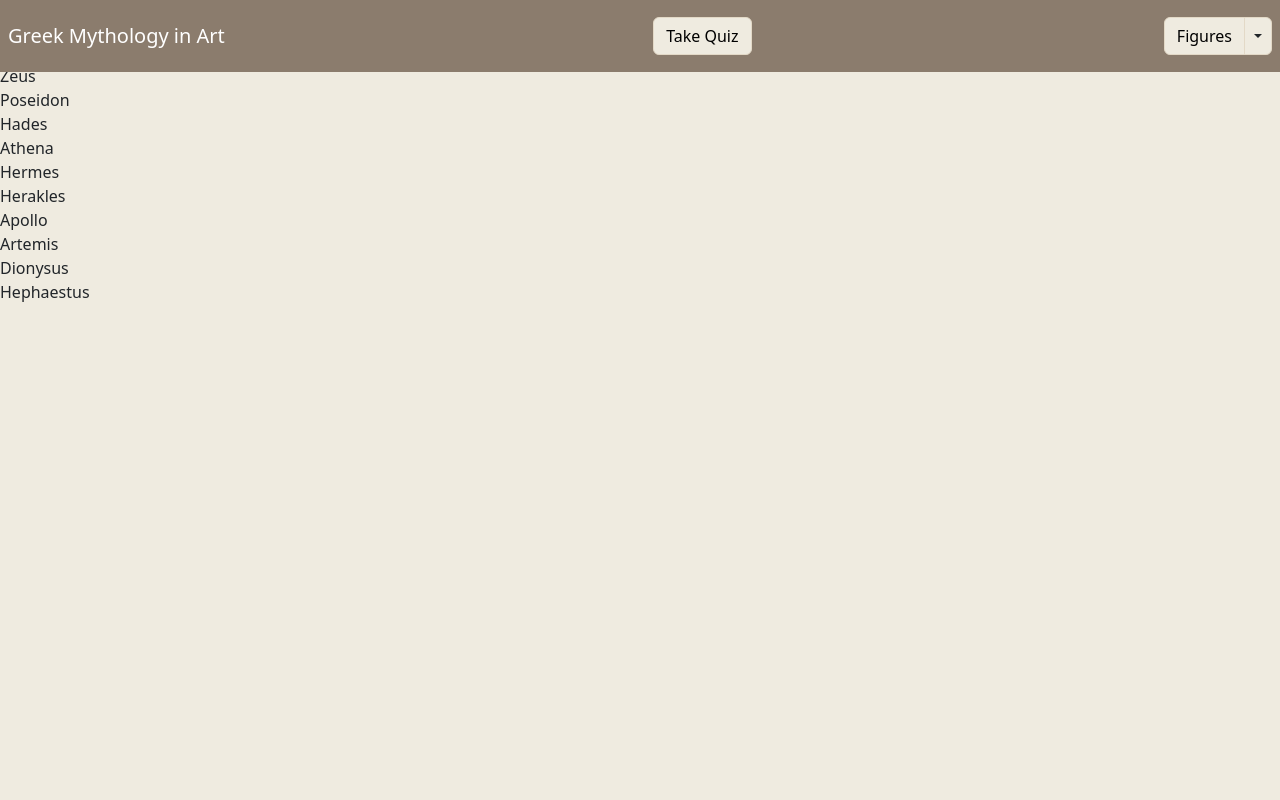
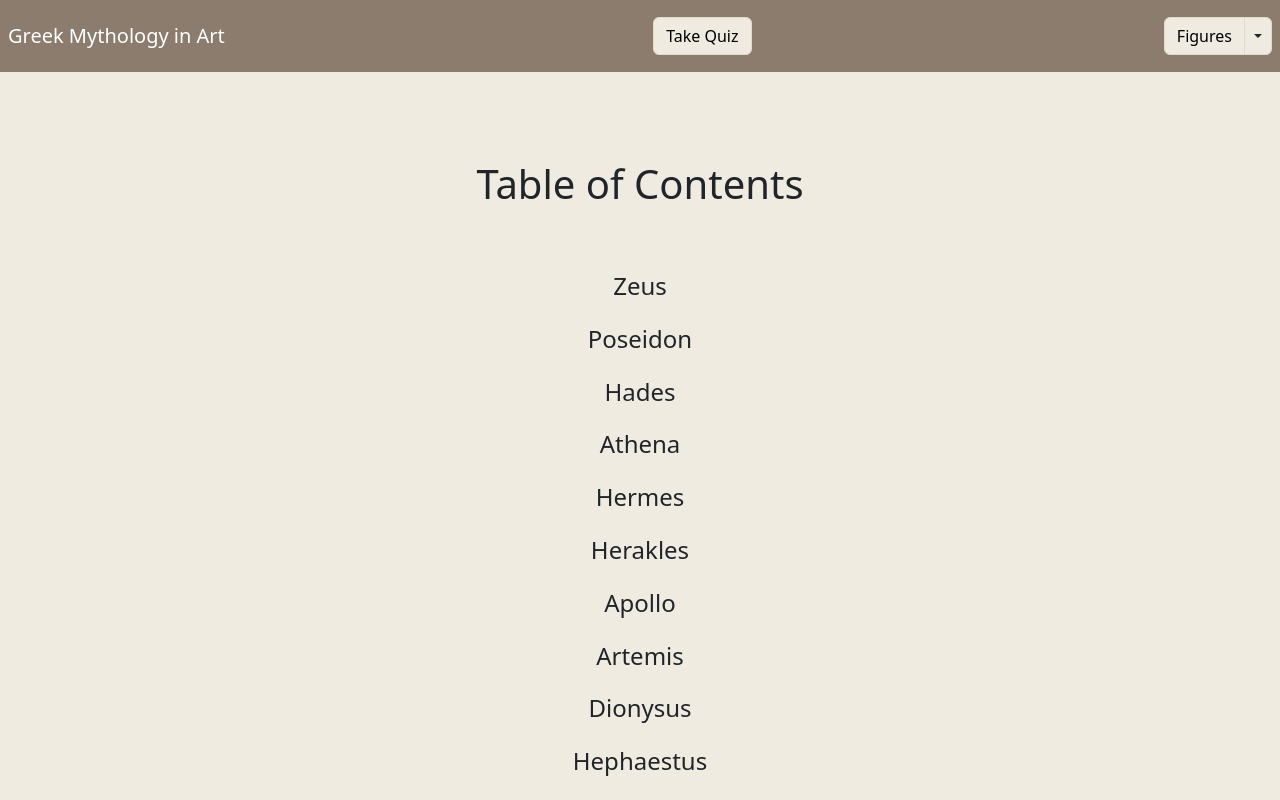
Before and after one commit to ct3008/Mythology_In_Art_UI2024, a Flask app: page /learn in a window 1280 px wide. Run offline with Flask 3, Linux system fonts and the light colour scheme; some libraries are stand-ins or nearby versions.

Commit message:
adding some styling to contents

```diff
--- a/templates/contents.html
+++ b/templates/contents.html
@@ -2,9 +2,11 @@
 
 
 {% block content %}
-
-	{% for figure in figures.values() %}
-		<a class="dropdown-item" href="/learn/{{figure.id}}">{{figure.name}}</a>
-	{% endfor %}
+	<div class="container mt-5 text-center">
+        <h1 class="p-5">Table of Contents</h1>
+		{% for figure in figures.values() %}
+			<a class="dropdown-item h4 p-2" href="/learn/{{figure.id}}">{{figure.name}}</a>
+		{% endfor %}
+	</div>
 
 {% endblock %}
```
